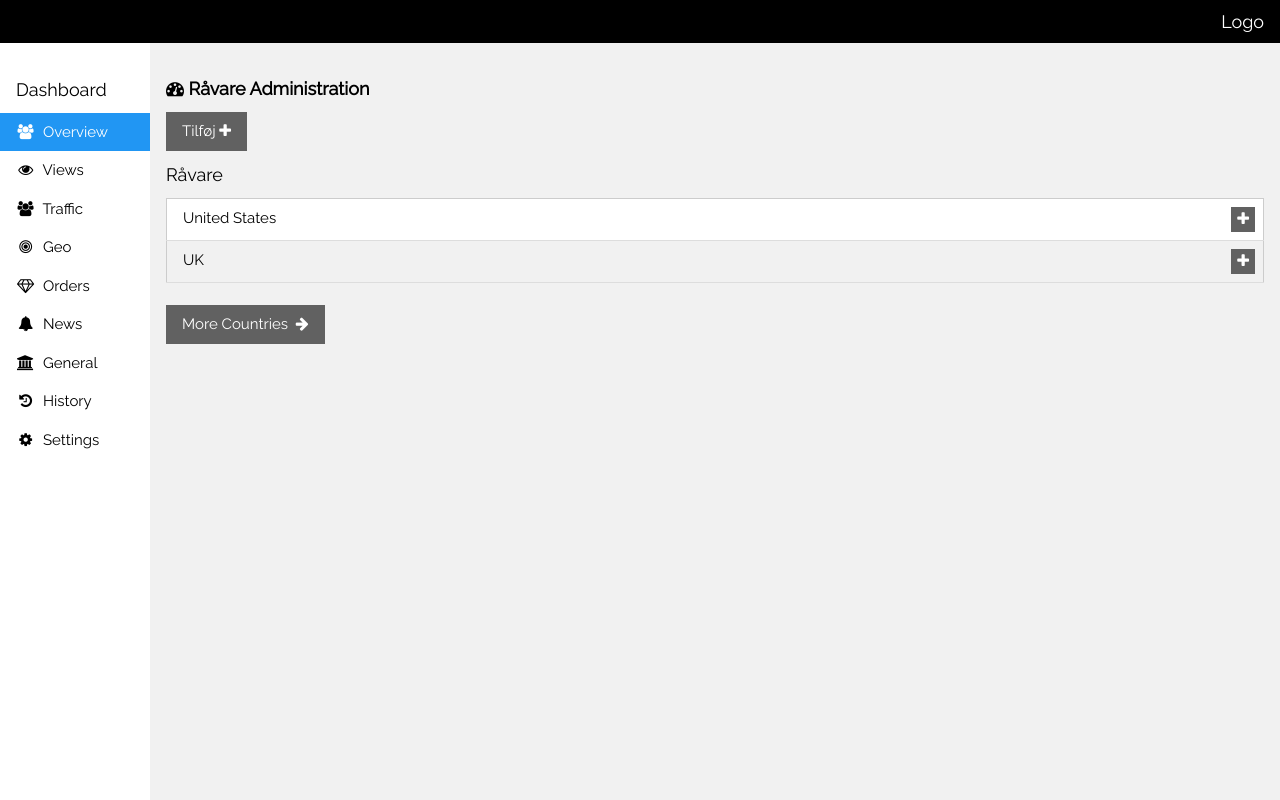
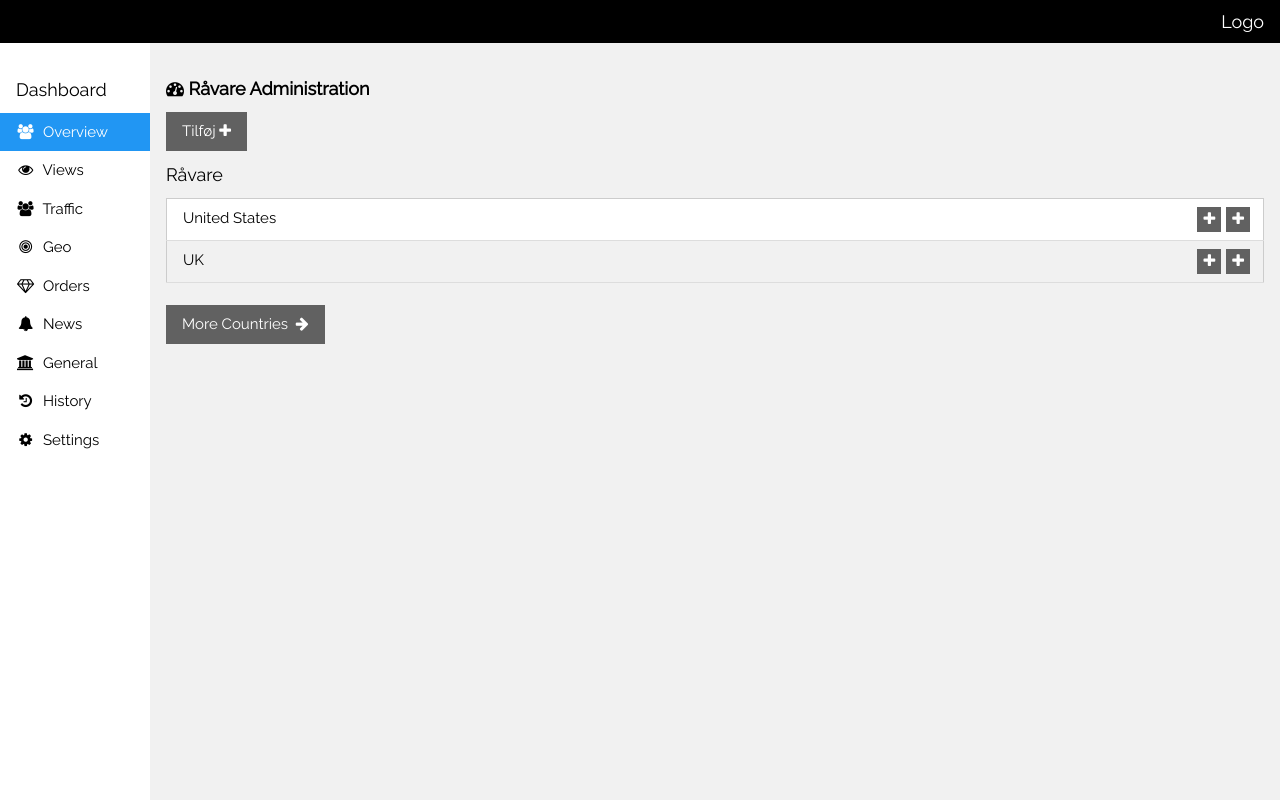
Before and after one commit to GRP25/CDIO_Final, a plain HTML site: page src/main/Presentation/index.html in a window 1280 px wide. Drawn offline with nearby package versions, Linux system fonts and the light colour scheme.

Commit message:
more update

```diff
--- a/src/main/Presentation/index.html
+++ b/src/main/Presentation/index.html
@@ -73,11 +73,11 @@ html,body,h1,h2,h3,h4,h5 {font-family: "Raleway", sans-serif}
     <table class="w3-table w3-striped w3-bordered w3-border w3-hoverable w3-white">
       <tr>
         <td>United States</td>
-        <td><button class="w3-dark-grey list-item-btn"><i class="fa fa-plus"></i></button></td>
+        <td><button class="w3-dark-grey list-item-btn"><i class="fa fa-plus"></i></button> <button class="w3-dark-grey list-item-btn"><i class="fa fa-plus"></i></button></td>
       </tr>
       <tr>
         <td>UK</td>
-        <td><button class="w3-dark-grey list-item-btn"><i class="fa fa-plus"></i></button></td>
+        <td><button class="w3-dark-grey list-item-btn"><i class="fa fa-plus"></i></button> <button class="w3-dark-grey list-item-btn"><i class="fa fa-plus"></i></button></td>
       </tr>
     </table><br>
     <button class="w3-button w3-dark-grey">More Countries  <i class="fa fa-arrow-right"></i></button>
--- a/src/main/Presentation/style.css
+++ b/src/main/Presentation/style.css
@@ -46,6 +46,7 @@
     height: 25px;
     border-style: none;
     float: right;
+    margin-right: 5px;
 }
 
 
```
